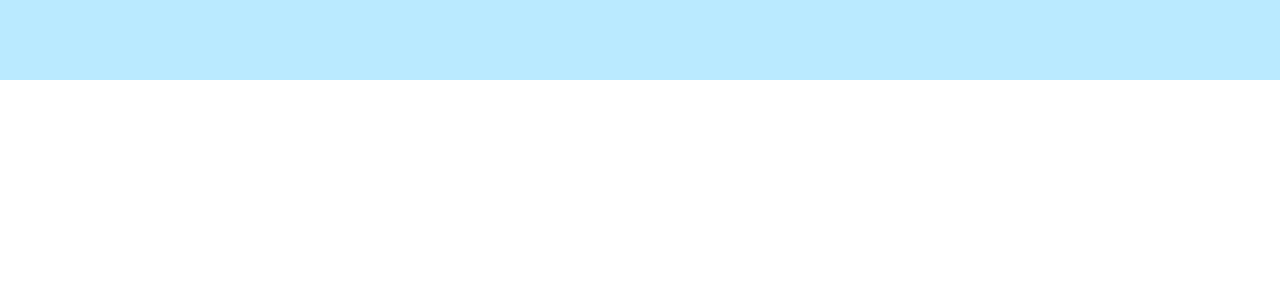
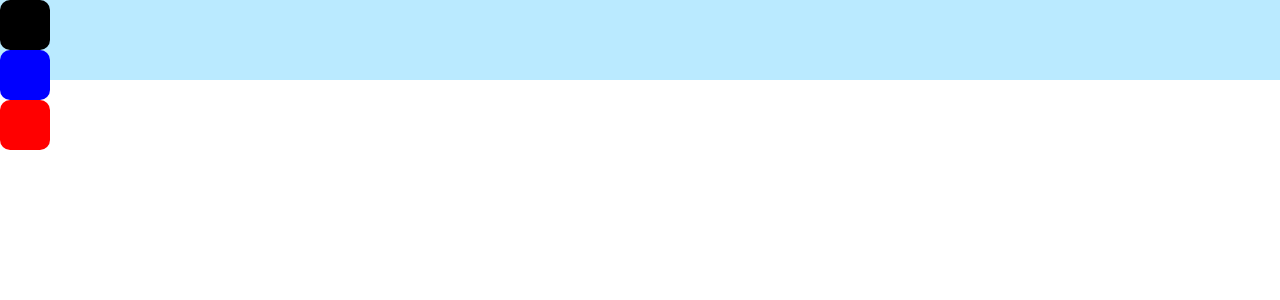
Before and after one commit to grimeswong/P_FSD_Test, a React (Create React App) app: page / in a window 1280 px wide. Shown: the top 300 px of the page. Built offline with nearby package versions, Linux system fonts and the light colour scheme.

Commit message:
Create a component of colour picker

```diff
--- /dev/null
+++ b/src/components/ColourPicker.js
@@ -0,0 +1,24 @@
+/*
+    This component is for displaying a button for choosing colour
+*/
+
+import React, { Component } from 'react';
+
+class ColourPicker extends Component {
+
+  constructor(props) {
+    super(props)
+    this.state = {
+      backgroundColor: props.colour
+    }
+  }
+
+  render() {
+    return (
+      <div className="container-colourpicker" style={this.state}>
+      </div>
+    )
+  }
+}
+
+export default ColourPicker;
--- a/src/components/TopBar.js
+++ b/src/components/TopBar.js
@@ -3,11 +3,14 @@
 */
 
 import React from 'react';
+import ColourPicker from './ColourPicker';
 
 const TopBar = () => {
   return (
     <div className="container-topbar">
-
+      <ColourPicker colour="black"/>
+      <ColourPicker colour="blue"/>
+      <ColourPicker colour="red"/>
     </div>
   );
 
--- /dev/null
+++ b/src/styles/colourpicker.scss
@@ -0,0 +1,5 @@
+.container-colourpicker {
+  width: 50px;
+  height: 50px;
+  border-radius: 10px;
+}
--- a/src/styles/style.scss
+++ b/src/styles/style.scss
@@ -1 +1,2 @@
 @import './topbar.scss';
+@import './colourpicker.scss';
```
